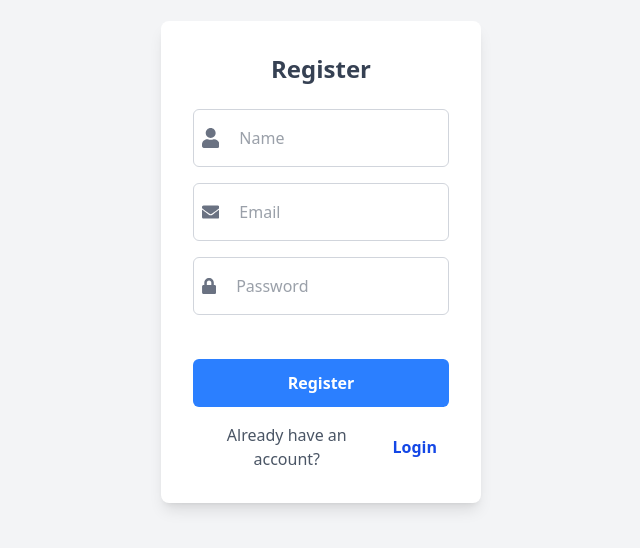
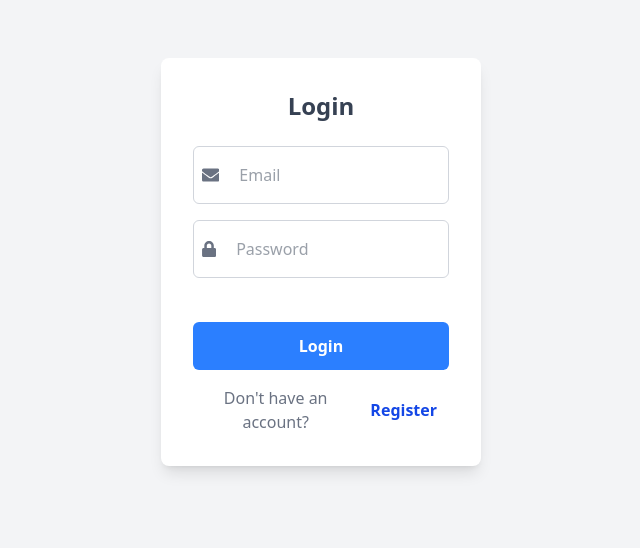
Before and after one commit to Hasnain-404/Todo-App, a React (Vite) app in the folder Frontend/: page / in a window 1280 px wide. Shown: the part 138-686 px from the top of the page, without its empty margins (319-959 px from the left). Built offline with nearby package versions, Linux system fonts and the light colour scheme.

Commit message:
change "/" routes for login

```diff
--- a/Frontend/src/App.jsx
+++ b/Frontend/src/App.jsx
@@ -15,7 +15,7 @@
   return (
     <>
       <Routes>
-        <Route path='/' element={<RegisterComponent />} />
+        <Route path='/' element={<LoginComponent />} />
         <Route path='/register' element={<RegisterComponent />} />
         <Route path='/login' element={<LoginComponent />} />
         <Route path='/todo' element={<TodoComponent />} />
```
